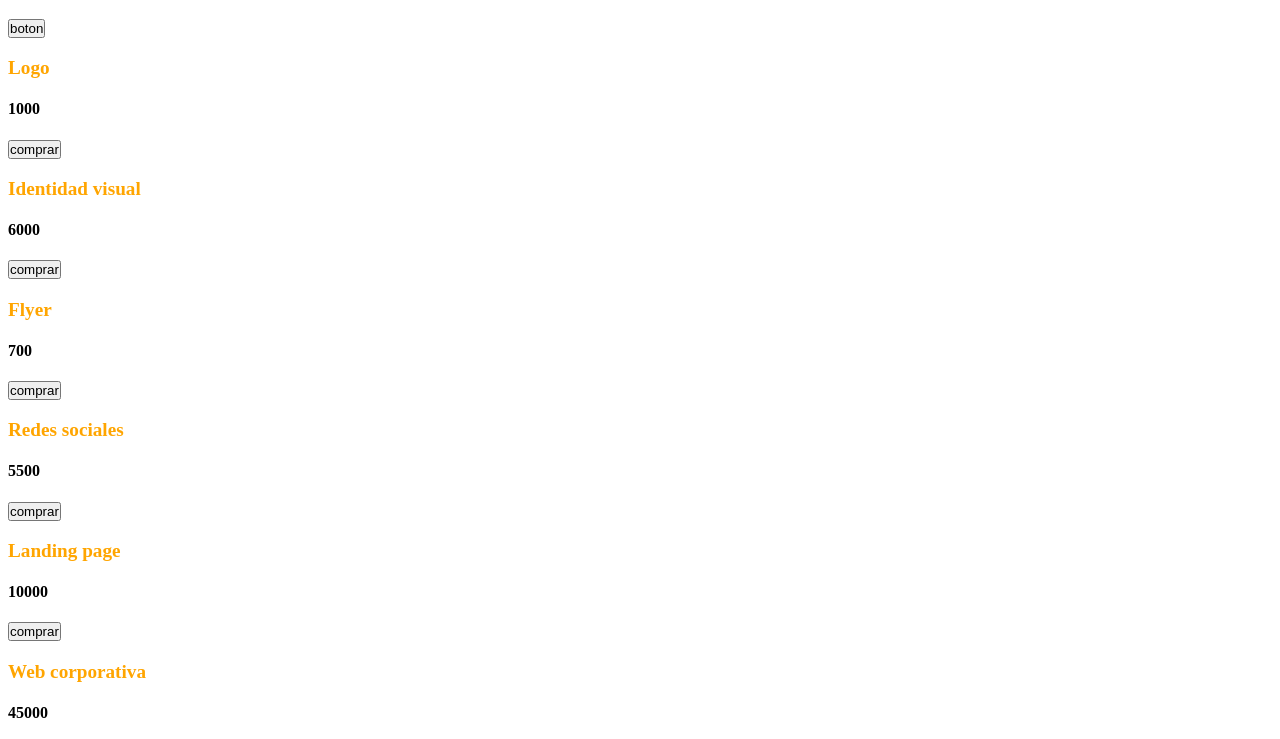
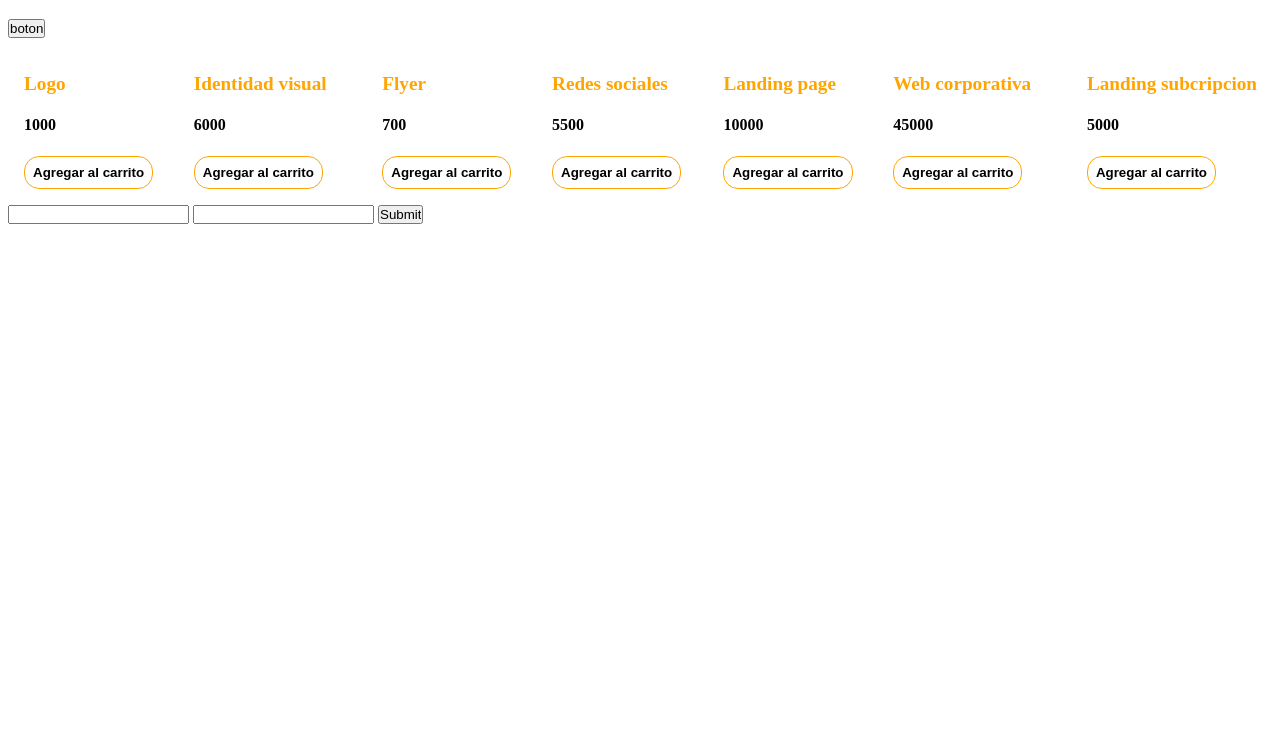
Before and after one commit to candelariaferrari/proyectofinalJava, a website: page clase09/clase09-ferraricande.html in a window 1280 px wide. Shown: the part 61-800 px from the top of the page. Drawn offline with Linux system fonts and the light colour scheme.

Commit message:
intento fallido de carrito

```diff
--- a/clase09/clase09-ferraricande.html
+++ b/clase09/clase09-ferraricande.html
@@ -11,16 +11,19 @@
     <h1>Desafio 09 Ferrari Candelaria</h1>
     <button id="btnPrueba">boton</button>
 
-    <div id="contenedorProductos">
+    <div id="contenedorProductos" class="contentProduct">
 
     </div>
 
-   <!--  <form id="pruebaFormulario">
+    <div id="listaCarrito"></div>
+
+  <form id="pruebaFormulario">
         <input type="text">
         <input type="number">
         <input type="submit">
     </form>
-    <div id="notificacion"></div>-->
+    <div id="notificacion"></div>
+
     <script src="./data.js"></script>
     <script src="./main-ferraricande.js"></script>
 </body>
--- a/clase09/main-ferraricande.js
+++ b/clase09/main-ferraricande.js
@@ -60,11 +60,12 @@ function crearElemento(dato){
     nuevoElemento.id        = PREFIJO + dato.id;
     nuevoElemento.innerHTML = `<h3 class="nombre"> ${dato.nombre}</h3>
                               <h4>${dato.precio}</h4>
-                              <button id="${dato.nombre}"> comprar </button>`;
+                              <button id="${dato.nombre}" class="btnAgregar" > Agregar al carrito </button>`;
 
     padre.appendChild(nuevoElemento);
     let boton = document.getElementById(dato.nombre);
     boton.onclick = () => { // para que se vea el nombre del producto " comprado "
-        alert ("producto vendido " + dato.nombre)
+        console.log("Producto agregado " + dato.nombre);
     };
+
 }
--- a/clase09/style.css
+++ b/clase09/style.css
@@ -3,14 +3,15 @@
     padding: 0;
     margin: 10;
 }
-/* .contentProduct {
+.contentProduct {
     display: flex;
     justify-content: space-between;
     flex-direction: row;
     align-items: flex-start;
+    flex-wrap: wrap;
     width: 100vw;
     padding: 1rem;
-}  */
+}
 
 .categoria {
     color: black;
@@ -27,3 +28,16 @@
     color: blue;
     margin-right: 15px;
 }
+
+.btnAgregar {
+    background-color: transparent;
+    padding: 0.5rem;
+    border: 1px solid orange;
+    border-radius: 15px;
+    color: black;
+    font-weight: 600;
+}
+.btnAgregar:hover{
+    background-color: orange;
+    color: white;
+}
```
